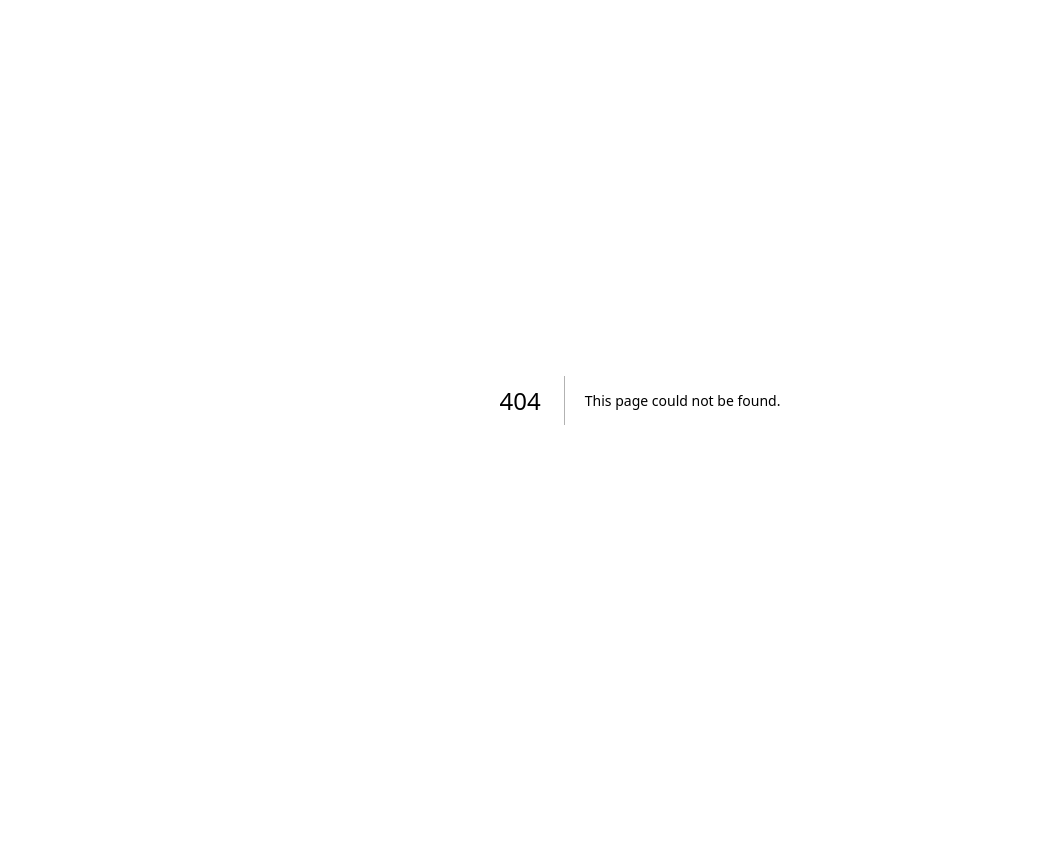
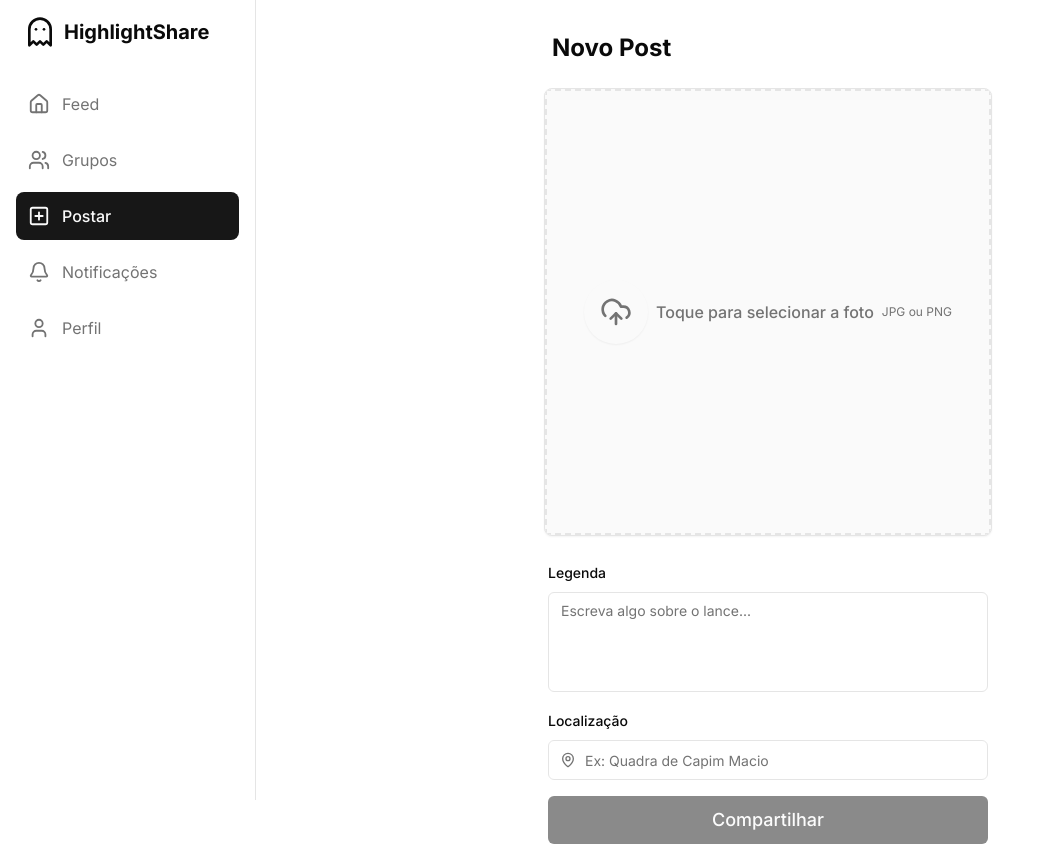
Before and after one commit to Alanforlan4/highlight-share, a Next.js app in the folder frontend/: page /post in a window 1280 px wide. Before the commit this address had no page. Shown: the whole page, without its empty margins (0-1039 px from the left). Before the commit the page ends 800 px from the top, so only its background shows below. Built offline with nearby package versions, Linux system fonts and the light colour scheme; sample sign-in values are in the browser's storage.

Commit message:
página de upload de imagem criada

```diff
--- /dev/null
+++ b/frontend/app/(main)/post/page.jsx
@@ -0,0 +1,187 @@
+"use client";
+
+import { useState, useRef, useEffect } from "react";
+import { useRouter } from "next/navigation";
+import Image from "next/image";
+import { UploadCloud, X, MapPin, Loader2, Loader } from "lucide-react";
+
+import { Button } from "@/components/ui/button";
+import { Textarea } from "@/components/ui/textarea";
+import { Label } from "@/components/ui/label";
+import { Input } from "@/components/ui/input";
+import { Card, CardContent } from "@/components/ui/card";
+
+export default function CreatePostPage() {
+  const router = useRouter();
+  const fileInputRef = useRef(null);
+
+  const [file, setFile] = useState(null);
+  const [previewUrl, setPreviewUrl] = useState(null);
+  const [caption, setCaption] = useState("");
+  const [location, setLocation] = useState("");
+  const [isLoading, setIsLoading] = useState(false);
+  const [token, setToken] = useState(null);
+
+  useEffect(() => {
+    // pega o token no local storage
+    const storedToken = localStorage.getItem("token");
+    if (!storedToken) {
+      router.push("/login");
+    } else {
+      setToken(storedToken);
+    }
+  }, [router]);
+
+  const handleFileSelect = (e) => {
+    const selectedFile = e.target.files?.[0];
+    if (selectedFile) {
+      setFile(selectedFile);
+      const url = URL.createObjectURL(selectedFile);
+      setPreviewUrl(url);
+    }
+  };
+
+  const handleRemoveImage = () => {
+    setFile(null);
+    setPreviewUrl(null);
+    if (fileInputRef.current) fileInputRef.current.value = "";
+  };
+
+  const handleSubmit = async () => {
+    if (!file) return alert("Selecione uma foto primeiro");
+    if (!token) return alert("Erro de autenticação. Faça login novamente");
+
+    setIsLoading(true);
+
+    try {
+      const formData = new FormData();
+
+      formData.append("file", file);
+      formData.append("caption", caption);
+      formData.append("location", location);
+
+      // TODO verificar assinatura da api correta
+      const response = await fetch("http://localhost:8080/posts", {
+        method: "POST",
+        headers: {
+          Authorization: `Bearer ${token}`,
+        },
+        body: formData,
+      });
+
+      if (!response.ok) {
+        if (response.status === 403 || response.status === 401) {
+          alert("Sessão expirada. Faça login novamente");
+          router.push("/login");
+          return;
+        }
+        throw new Error("Erro da resposta da API");
+      }
+
+      alert("Post criado com sucesso");
+      router.push("/");
+      router.refresh();
+    } catch (error) {
+      console.error("Falha no upload: ", error);
+      alert("Falha ao criar post");
+    } finally {
+      setIsLoading(false);
+    }
+  };
+
+  return (
+    <div className="max-w-md mx-auto">
+      <h1 className="text-2xl font-bold mb-6 px-2">Novo Post</h1>
+
+      <div className="space-y-6">
+        <Card className="overflow-hidden">
+          <CardContent className="p-0">
+            {previewUrl ? (
+              <div className="relative aspect-square w-full bg-zinc-100">
+                <Image
+                  src={previewUrl}
+                  alt="Preview"
+                  fill
+                  className="object-cover"
+                />
+                <Button
+                  variant="destructive"
+                  size="icon"
+                  className="absolute top-2 right-2 rounded-full h-8 w-8"
+                  onClick={handleRemoveImage}
+                >
+                  <X className="h-4 w-4" />
+                </Button>
+              </div>
+            ) : (
+              <div
+                onClick={() => fileInputRef.current?.click()}
+                className="aspect-square w-full flex flex-col items-center justify-center bg-muted/50 border-2 border-dashed hover:bg-muted cursor-pointer transition-colors"
+              >
+                <div className="flex flx-col items-center gap-2 text-muted-foreground">
+                  <div className="p-4 bg-bakcground rounded-full shadow-sm">
+                    <UploadCloud className="h-8 w-8" />
+                  </div>
+                  <span className="font-medium">
+                    Toque para selecionar a foto
+                  </span>
+                  <span className="text-xs">JPG ou PNG</span>
+                </div>
+              </div>
+            )}
+          </CardContent>
+        </Card>
+
+        <input
+          type="file"
+          accept="image/*"
+          className="hidden"
+          ref={fileInputRef}
+          onChange={handleFileSelect}
+        />
+
+        <div className="space-y-4 px-1">
+          <div className="space-y-2">
+            <Label htmlFor="caption">Legenda</Label>
+            <Textarea
+              id="caption"
+              placeholder="Escreva algo sobre o lance..."
+              className="resize-none min-h-[100px]"
+              value={caption}
+              onChange={(e) => setCaption(e.target.value)}
+            />
+          </div>
+
+          <div className="space-y-2">
+            <Label htmlFor="location">Localização</Label>
+            <div className="relative">
+              <MapPin className="absolute left-3 top-3 h-4 w-4 text-muted-foreground" />
+              <Input
+                id="location"
+                placeholder="Ex: Quadra de Capim Macio"
+                className="pl-9"
+                value={location}
+                onChange={(e) => setLocation(e.target.value)}
+              />
+            </div>
+          </div>
+
+          <Button
+            className="w-full h-12 text-lg"
+            onClick={handleSubmit}
+            disabled={!file || isLoading}
+          >
+            {isLoading ? (
+              <>
+                <Loader2 className="mr-2 h-5 w-5 animate-spin" />
+                Publicando...
+              </>
+            ) : (
+              "Compartilhar"
+            )}
+          </Button>
+        </div>
+      </div>
+    </div>
+  );
+}
--- /dev/null
+++ b/frontend/components/ui/textarea.jsx
@@ -0,0 +1,18 @@
+import * as React from "react"
+
+import { cn } from "@/lib/utils"
+
+const Textarea = React.forwardRef(({ className, ...props }, ref) => {
+  return (
+    <textarea
+      className={cn(
+        "flex min-h-[80px] w-full rounded-md border border-input bg-background px-3 py-2 text-base ring-offset-background placeholder:text-muted-foreground focus-visible:outline-none focus-visible:ring-2 focus-visible:ring-ring focus-visible:ring-offset-2 disabled:cursor-not-allowed disabled:opacity-50 md:text-sm",
+        className
+      )}
+      ref={ref}
+      {...props} />
+  );
+})
+Textarea.displayName = "Textarea"
+
+export { Textarea }
```
